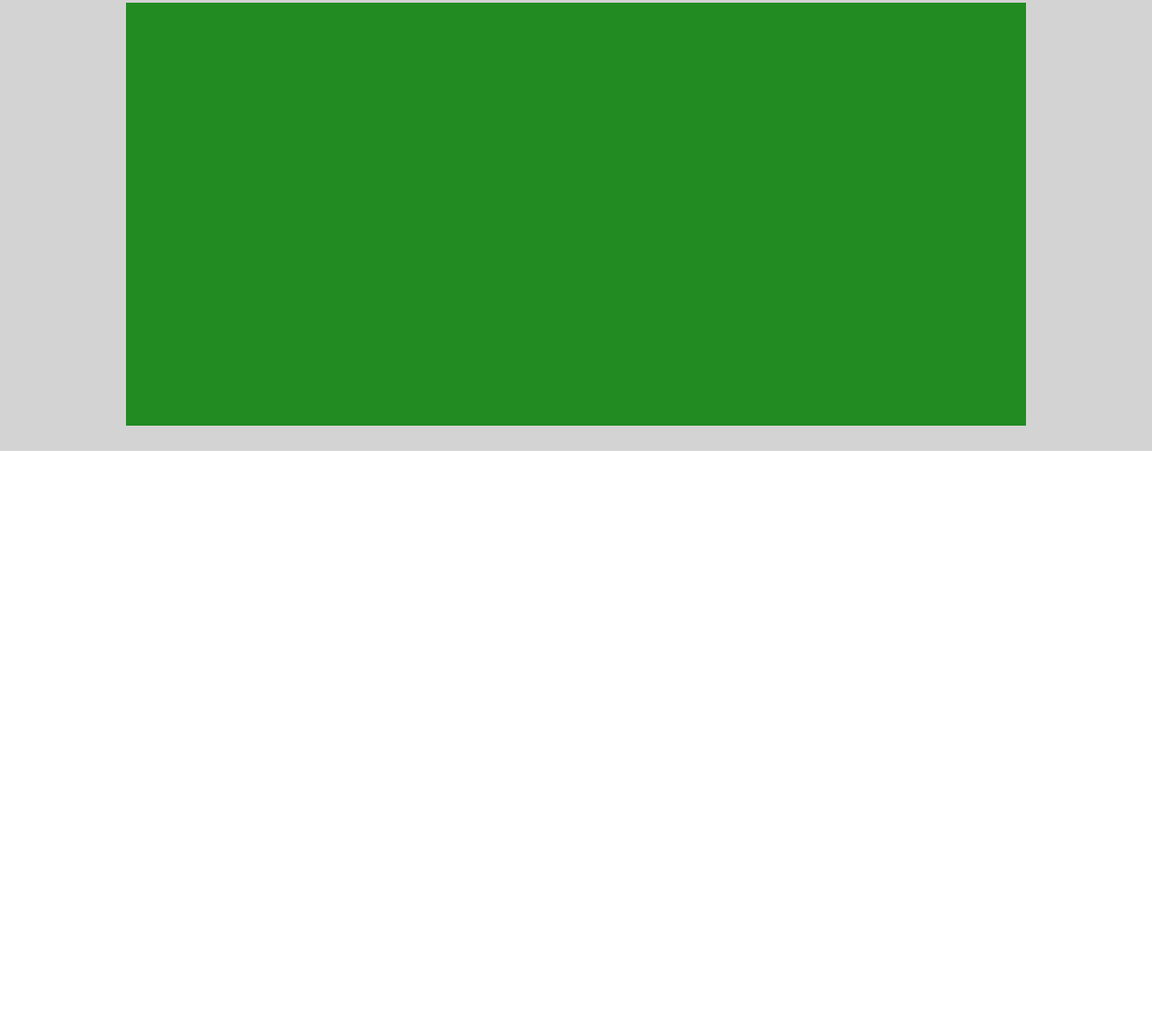
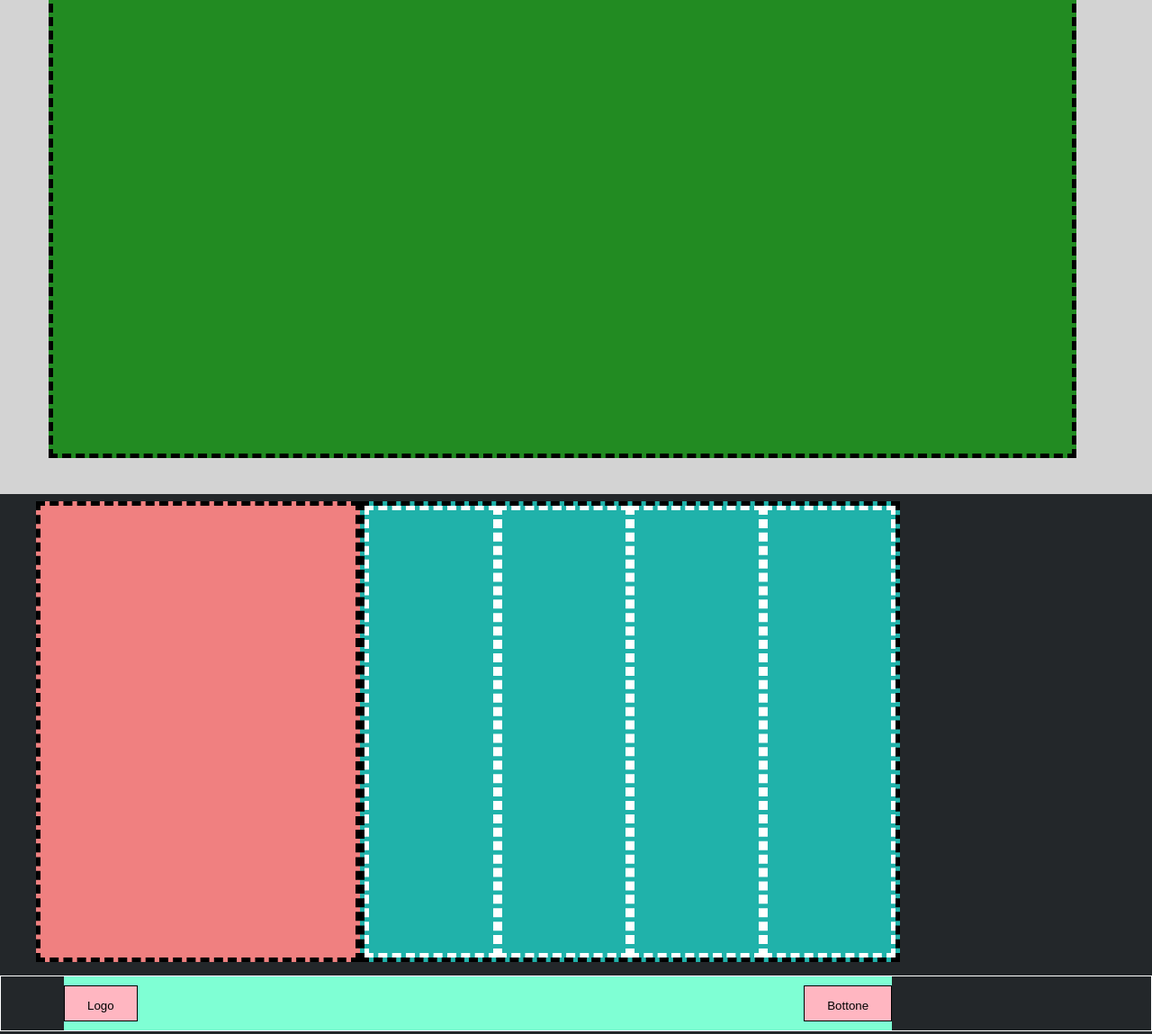
Before and after one commit to Alex100688/htmlcss-struttura-discord, a plain HTML site: page index.html in a window 1280 px wide. Shown: the part 1651-2800 px from the top of the page at 90% size. Before the commit the page ends 2152 px from the top, so only its background shows below. Drawn offline with Linux system fonts and the light colour scheme.

Commit message:
fine footer

```diff
--- a/css/style.css
+++ b/css/style.css
@@ -5,10 +5,6 @@
 }
 .debug header {
     background-color: #add8e6;
-
-
-
-
 }
 header{
     padding-top: 20px;
@@ -34,53 +30,138 @@ header{
     padding-bottom: 20px;
     padding-top: 20px;
     margin: 20px 0;
-
-
 }
 
   .debug .header-botton{
     background-color:#ee82ee ;
     height: 300px;
     width: 620px;
-
+    border: 5px solid;
+    border-style: dashed;
 }
 .header-botton{
     padding-bottom: 20px;
+
 }
 section{
-    padding: 22px 0;
+    padding: 20px 60px 20px 30px
+}
 
-}
 .debug .window{
     height: 350px;
 }
 .window{
     display: flex;
+}
 
-}
 .debug .window-big{
     background-color: #1e90ff;
+    border: 5px solid;
+    border-style: dashed;
 }
+
 .debug .window-small{
     background-color: #ffc0cb;
+    border: 5px solid;
+    border-style: dashed;
 }
+
 .window-big{
     width: 60%;
 }
+
 .window-small{
     width: 40%;
 }
+
 .debug .big-box{
     background-color: #d3d3d3;
 }
+
 .debug .big-box-grey{
-    height: 520px;
+    height: 580px;
     background-color: #d3d3d3;
 }
+
 .debug .green-box{
     background-color: #228b22;
-    width: 1000px;
-    height: 470px;
+    width: 96%;
+    height: 520px;
+    border: 5px solid;
+    border-style: dashed;
+}
 
+.debug footer{
+    background-color:#23272a ;
+    height: 800px;
+}
 
+.box-footer{
+    display: flex;
 }
+
+.debug .box-footer{
+    height: 550px;
+    padding-bottom: 30px;
+    padding-top: 8px;
+}
+
+.debug .footer-small{
+    background-color: #f08080;
+    border: 5px solid;
+    border-style: dashed;
+}
+
+.debug .footer-big{
+    background-color: #20b2aa;
+    border: 5px solid;
+    border-style: dashed;
+}
+
+.footer-small{
+    width: 30%;
+}
+
+.footer-big{
+    width: 50%;
+    display: flex;
+}
+
+.col-footer {
+    width: calc(100% / 4);
+    height: 100%;
+    border: 5px solid white;
+    border-style: dashed;
+}
+   .debug .second-footer{
+    background-color: #23272a;
+    border: 1px solid white;
+    width: 100%;
+   }
+
+   .debug .option-footer{
+    background-color: #7fffd4;
+    height: 60px;
+    width: 72%;
+   }
+
+   .second-footer{
+    display: flex;
+    flex-direction: column;
+    margin-top: -15px;
+
+   }
+   .option-footer{
+    display: flex;
+    justify-content: space-between;
+    margin-right: 30px;
+    margin-left: 70px;
+   }
+
+   button{
+    border: 1px solid black;
+    padding: 15px 25px;
+    margin: 10px 0;
+    line-height: 100%;
+    background-color: #ffb6c1;
+   }
--- a/index.html
+++ b/index.html
@@ -53,7 +53,24 @@
         </section>
         <!-- /creazione main -->
     </main>
-    <footer></footer>
-
+    <footer >
+        <!-- creazione footer -->
+        <div class="container box-footer">
+            <div class="footer-small"></div>
+            <div class="footer-big">
+                <div class="col-footer"></div>
+                <div class="col-footer"></div>
+                <div class="col-footer"></div>
+                <div class="col-footer"></div>
+            </div>
+        </div >
+            <div class="second-footer">
+                <div class="container option-footer">
+                    <button>Logo</button>
+                    <button>Bottone</button>
+                </div>
+         </div>
+        <!-- /creazione footer -->
+    </footer>
 </body>
 </html>
```
